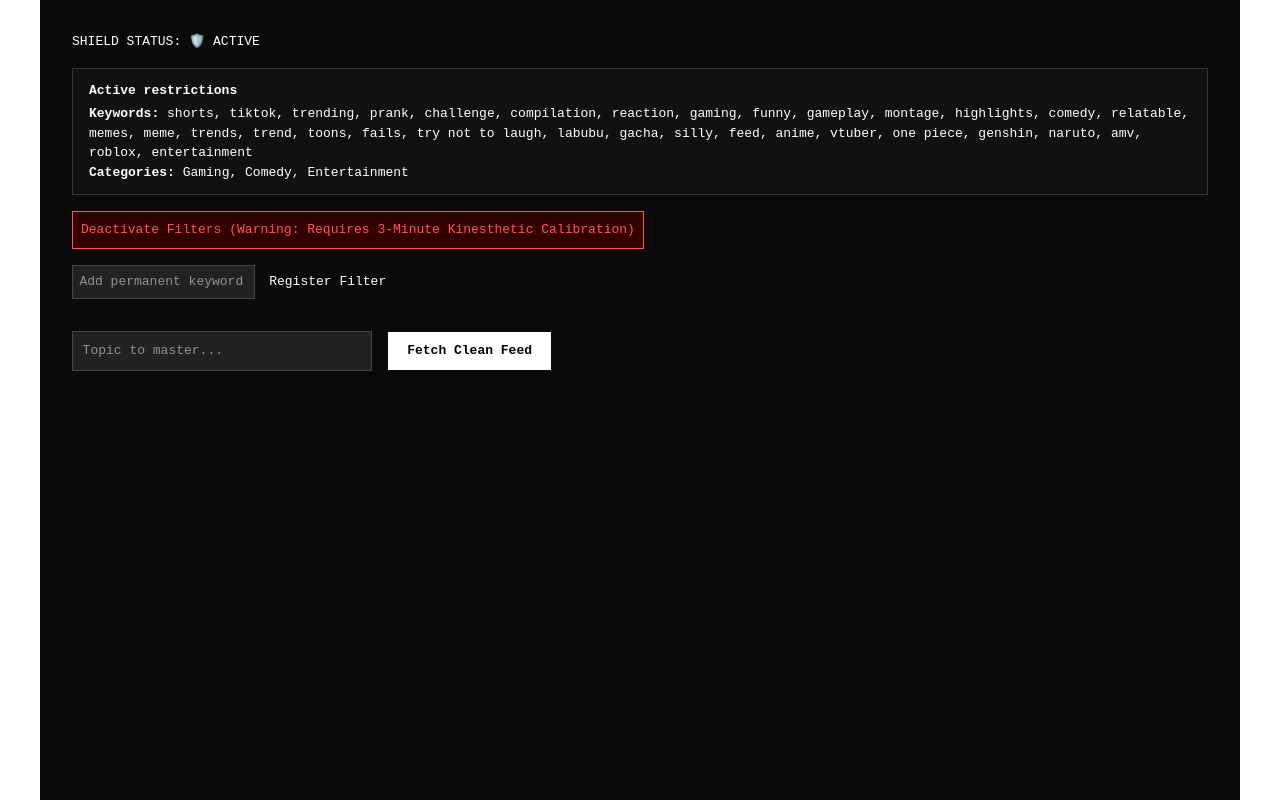
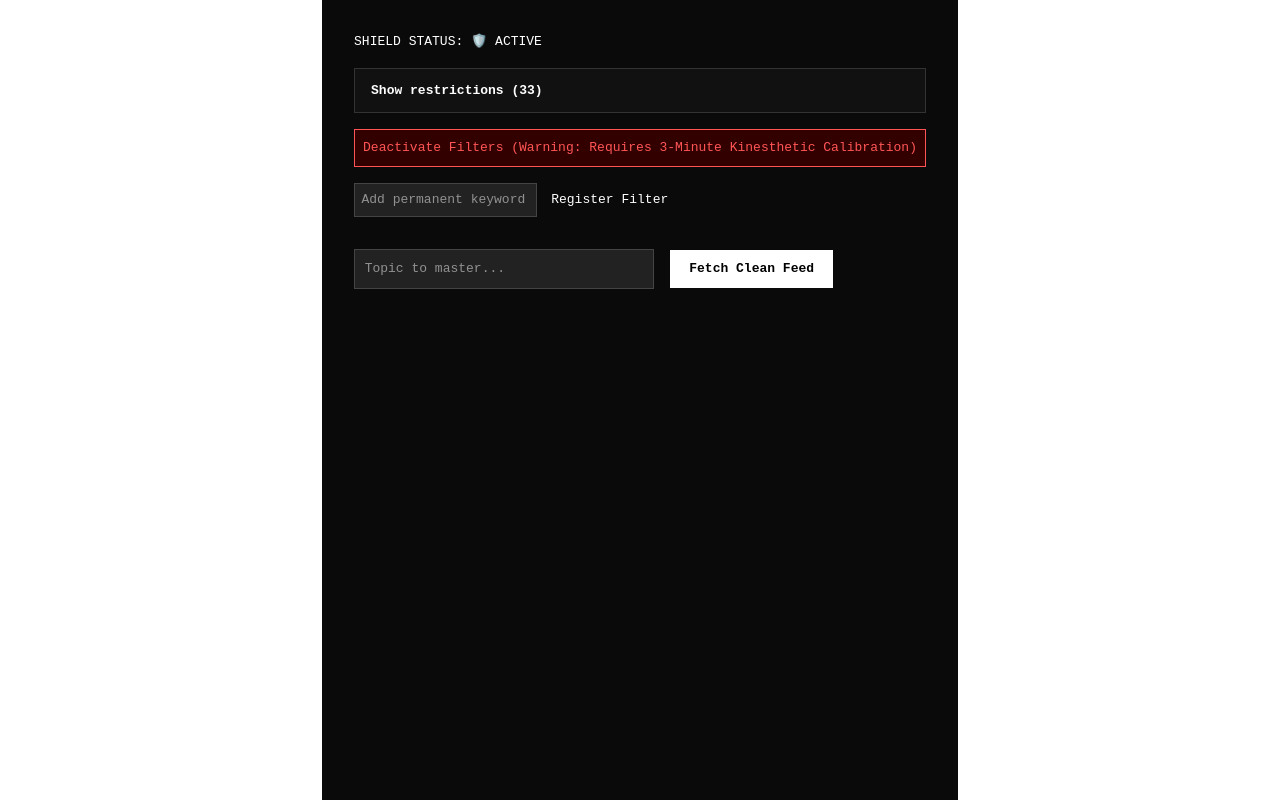
Before and after one commit to vfaabeso/yt-focus, a Next.js app: page / in a window 1280 px wide. Built offline with nearby package versions, Linux system fonts and the light colour scheme.

Commit message:
feat: restrictions can be contracted and expanded

```diff
--- a/app/page.tsx
+++ b/app/page.tsx
@@ -20,6 +20,7 @@ export default function Home() {
   const [showModal, setShowModal] = useState(false);
   const [filtersActive, setFiltersActive] = useState(true);
   const [unlocking, setUnlocking] = useState(false);
+  const [showRestrictions, setShowRestrictions] = useState(false);
 
   // Cage Mechanics
   const [trackTime, setTrackTime] = useState(180);
@@ -130,16 +131,27 @@ export default function Home() {
           border: "1px solid #333",
         }}
       >
-        <div style={{ fontWeight: "bold", marginBottom: "0.25rem" }}>
-          Active restrictions
-        </div>
-        <div>
-          <strong>Keywords:</strong> {visibleBlockedTerms.join(", ")}
-        </div>
-        <div>
-          <strong>Categories:</strong>{" "}
-          {BANNED_CATEGORIES.map((id) => categoryLabels[id] || id).join(", ")}
-        </div>
+        <button
+          onClick={() => setShowRestrictions((v) => !v)}
+          style={{
+            background: "transparent",
+            border: "none",
+            color: "#fff",
+            padding: 0,
+            cursor: "pointer",
+            fontWeight: "bold",
+          }}
+        >
+          {showRestrictions
+            ? "Hide restrictions"
+            : `Show restrictions (${visibleBlockedTerms.length})`}
+        </button>
+
+        {showRestrictions && (
+          <div style={{ marginTop: "0.5rem" }}>
+            <div>{visibleBlockedTerms.join(", ")}</div>
+          </div>
+        )}
       </div>
 
       {/* Irreversible Lock Warnings */}
```
